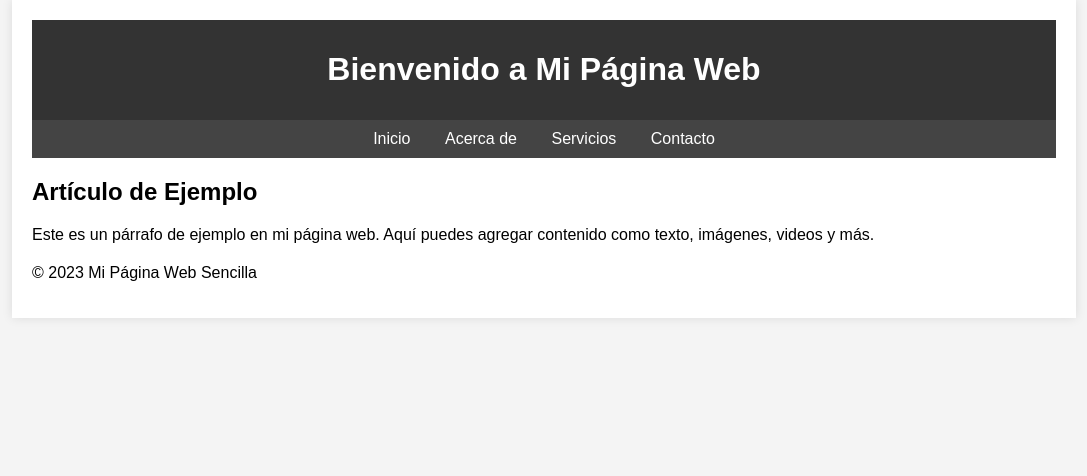
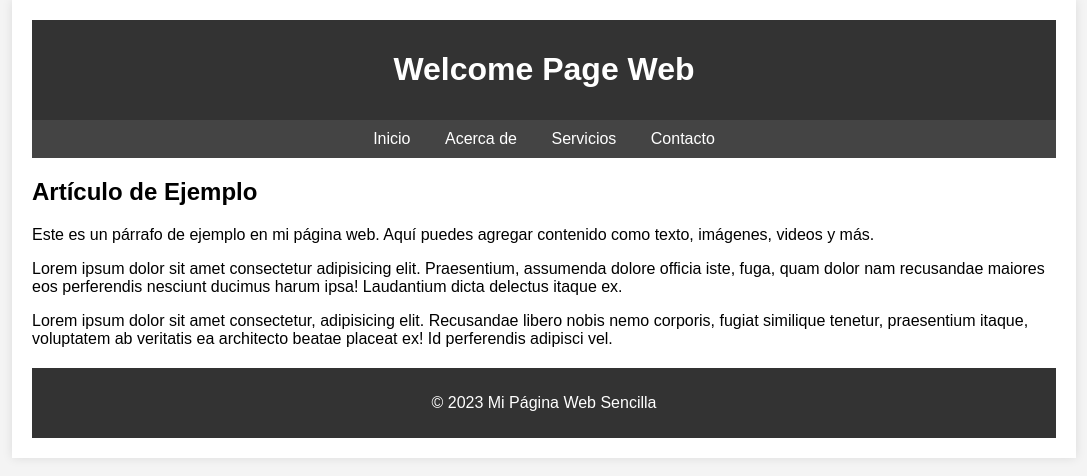
Before and after one commit to SilisquiSergio/Curso-Git-2, a plain HTML site: page index.html in a window 1280 px wide. Shown: the whole page, without its empty margins (96-1183 px from the left). Drawn offline with Linux system fonts and the light colour scheme.

Commit message:
Agregado de hoja estilo

```diff
--- /dev/null
+++ b/css/css.css
@@ -0,0 +1,49 @@
+/* styles.css */
+body {
+    font-family: Arial, sans-serif;
+    margin: 0;
+    padding: 0;
+    background-color: #f4f4f4;
+}
+
+.container {
+    width: 80%;
+    margin: auto;
+    background-color: #fff;
+    padding: 20px;
+    box-shadow: 0 0 10px rgba(0, 0, 0, 0.1);
+}
+
+header {
+    background-color: #333;
+    color: #fff;
+    padding: 10px 0;
+    text-align: center;
+}
+
+nav {
+    background-color: #444;
+    padding: 10px 0;
+    text-align: center;
+}
+
+nav a {
+    color: #fff;
+    text-decoration: none;
+    margin: 0 15px;
+}
+
+nav a:hover {
+    text-decoration: underline;
+}
+
+article {
+    margin-bottom: 20px;
+}
+
+footer {
+    background-color: #333;
+    color: #fff;
+    text-align: center;
+    padding: 10px 0;
+}
--- a/index.html
+++ b/index.html
@@ -4,6 +4,7 @@
     <meta charset="UTF-8">
     <meta name="viewport" content="width=device-width, initial-scale=1.0">
     <title>Mi Página Web Sencilla</title>
+    <link rel="stylesheet" href="css/css.css">
     <style>
         body {
             font-family: Arial, sans-serif;
@@ -45,7 +46,7 @@
 <body>
     <div class="container">
         <header>
-            <h1>Bienvenido a Mi Página Web</h1>
+            <h1>Welcome Page Web</h1>
         </header>
         <nav>
             <a href="#">Inicio</a>
@@ -56,6 +57,12 @@
         <article>
             <h2>Artículo de Ejemplo</h2>
             <p>Este es un párrafo de ejemplo en mi página web. Aquí puedes agregar contenido como texto, imágenes, videos y más.</p>
+            <p>
+                Lorem ipsum dolor sit amet consectetur adipisicing elit. Praesentium, assumenda dolore officia iste, fuga, quam dolor nam recusandae maiores eos perferendis nesciunt ducimus harum ipsa! Laudantium dicta delectus itaque ex.
+            </p>
+            <p>
+                Lorem ipsum dolor sit amet consectetur, adipisicing elit. Recusandae libero nobis nemo corporis, fugiat similique tenetur, praesentium itaque, voluptatem ab veritatis ea architecto beatae placeat ex! Id perferendis adipisci vel.
+            </p>
         </article>
         <footer>
             <p>&copy; 2023 Mi Página Web Sencilla</p>
```
Also changed, not shown: js/javascript.js (added).
